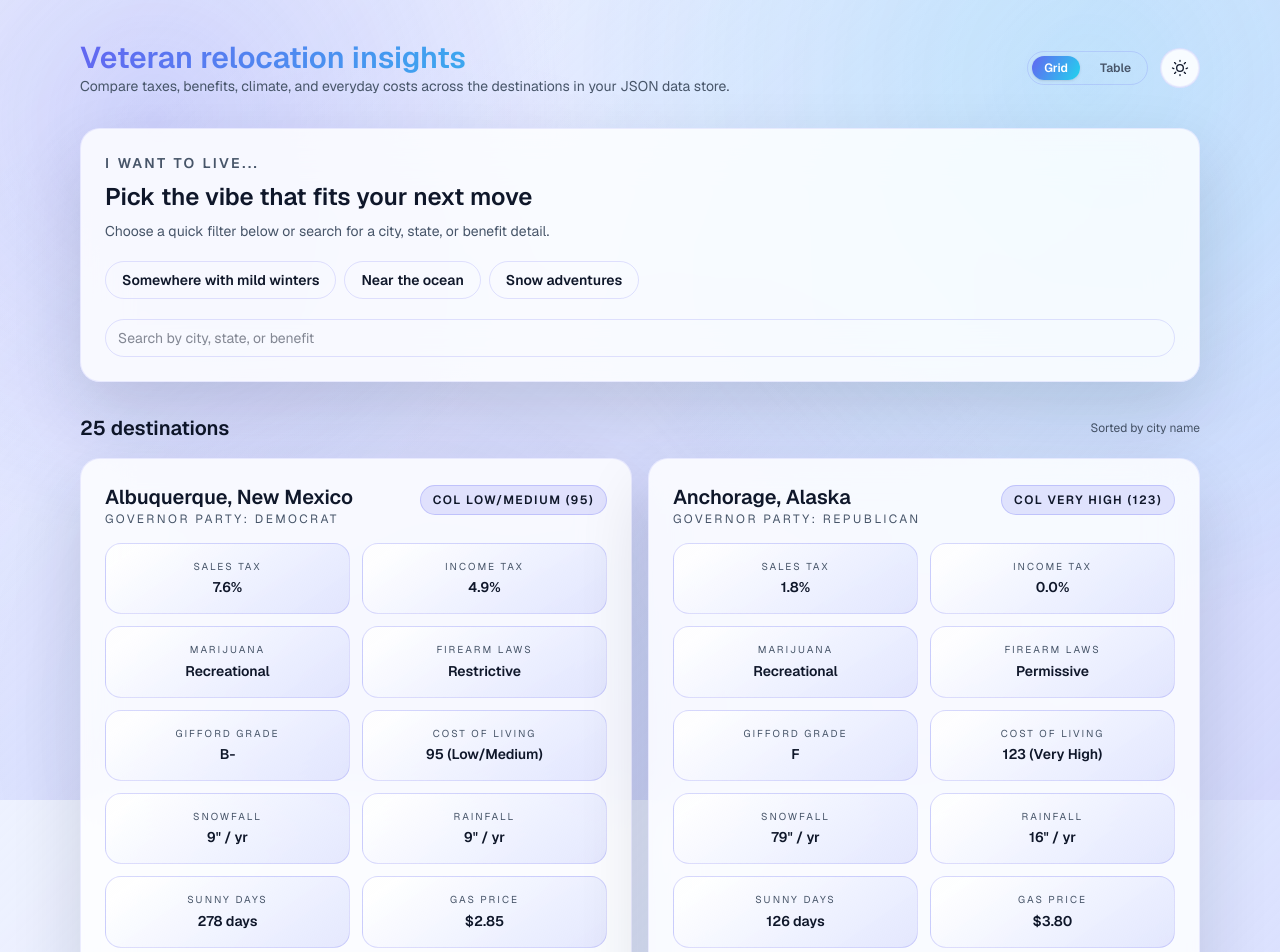
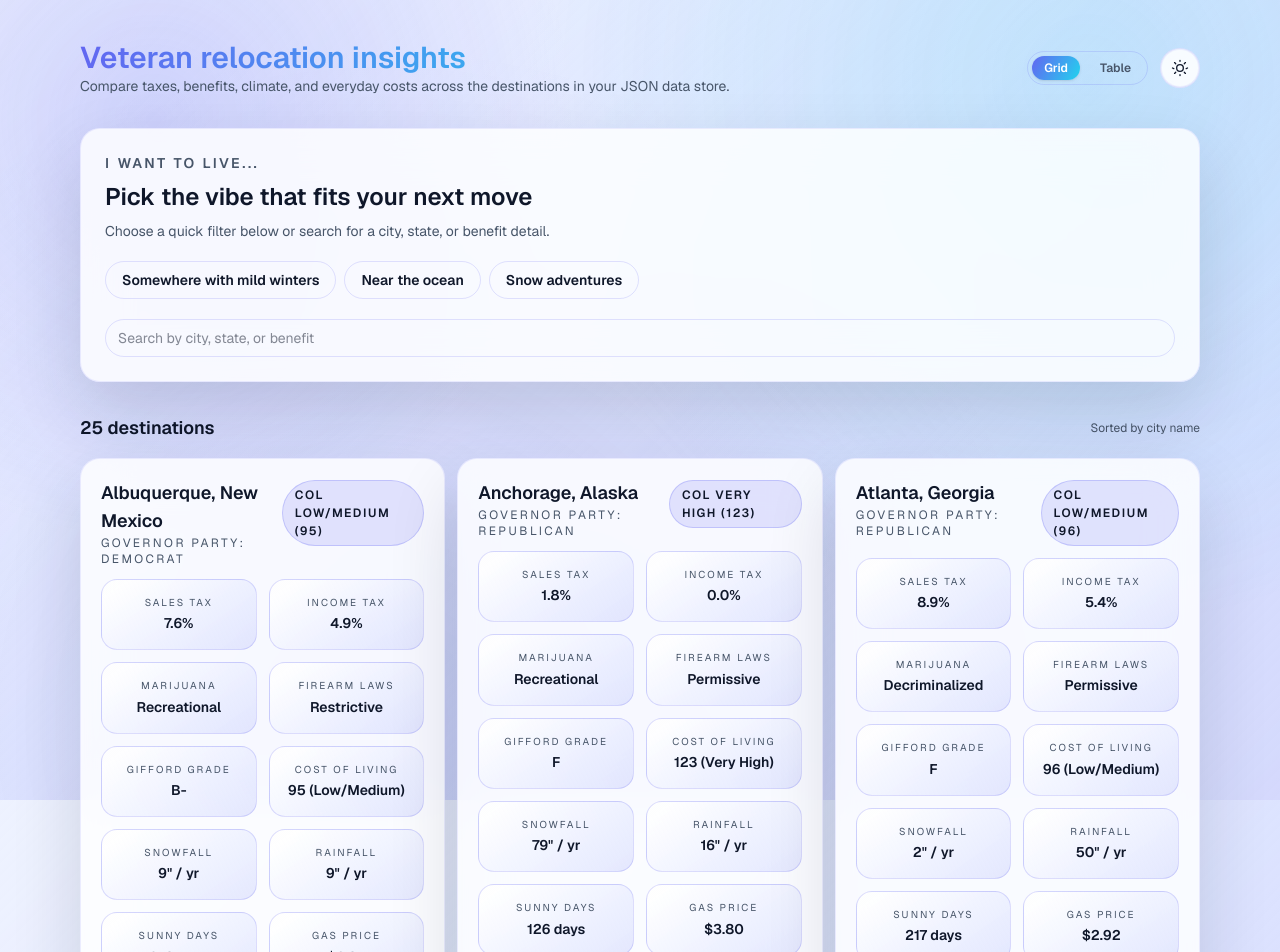
Before and after one commit to comaeclipse/nextbase, a Next.js app: page / in a window 1280 px wide. Shown: the top 952 px of the page. Built offline with nearby package versions, Linux system fonts and the light colour scheme.

Commit message:
Tighten card layout and enable three-column grid

```diff
--- a/src/components/retirement-explorer.tsx
+++ b/src/components/retirement-explorer.tsx
@@ -143,7 +143,7 @@ export function RetirementExplorer({ destinations }: RetirementExplorerProps) {
 
       <section className="space-y-4">
         <div className="flex items-center justify-between">
-          <h2 className="text-xl font-semibold text-primary">{filtered.length} destinations</h2>
+          <h2 className="text-lg font-semibold text-primary">{filtered.length} destinations</h2>
           <p className="text-xs text-muted-foreground">Sorted by city name</p>
         </div>
         {filtered.length === 0 ? (
@@ -151,15 +151,15 @@ export function RetirementExplorer({ destinations }: RetirementExplorerProps) {
             No destinations match the selected filters.
           </div>
         ) : view === "grid" ? (
-          <div className="grid gap-4 md:grid-cols-2">
+          <div className="grid gap-3 sm:grid-cols-2 lg:grid-cols-3">
             {filtered.map((destination) => (
               <article
                 key={destination.id}
-                className="glass-panel grid-outline h-full space-y-4 p-6"
+                className="glass-panel grid-outline h-full space-y-3 p-5"
               >
                 <header className="flex items-baseline justify-between gap-3">
                   <div>
-                    <h3 className="text-xl font-semibold text-primary">
+                    <h3 className="text-lg font-semibold text-primary">
                       {destination.city}, {destination.state}
                     </h3>
                     <p className="text-xs uppercase tracking-[0.2em] text-muted-foreground">
```
